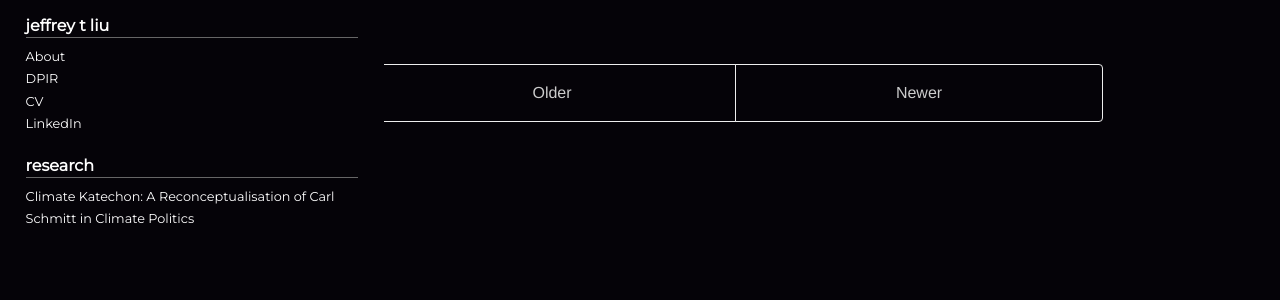
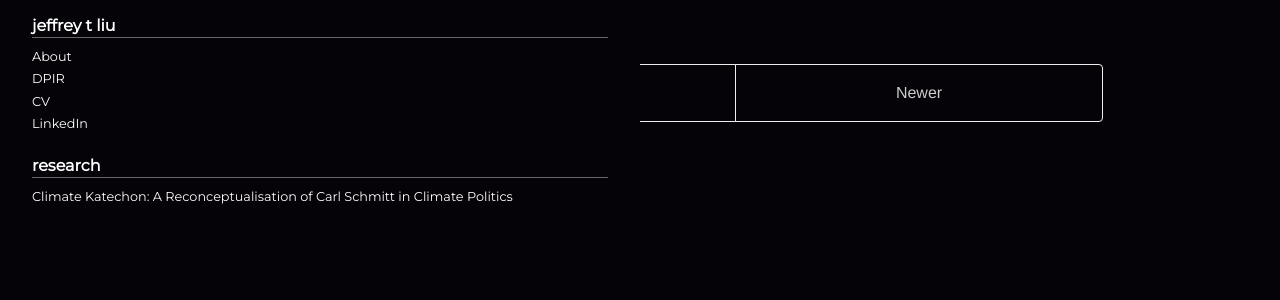
Before and after one commit to jeffrey-t-liu/jeffrey-t-liu.github.io, a Jekyll site: the page built from index.html, in a window 1280 px wide. Shown: the top 300 px of the page. Built offline with Jekyll 4.4.1, drawn with Linux system fonts in a browser that asks for light colours; the list of posts is cut into pages by our own code.

Commit message:
Update hyde.css

```diff
--- a/public/css/hyde.css
+++ b/public/css/hyde.css
@@ -65,7 +65,7 @@ html {
     top: 0;
     left: 0;
     bottom: 0;
-    width: 24rem;
+    width: 40rem;
     text-align: left;
   }
 }
```
